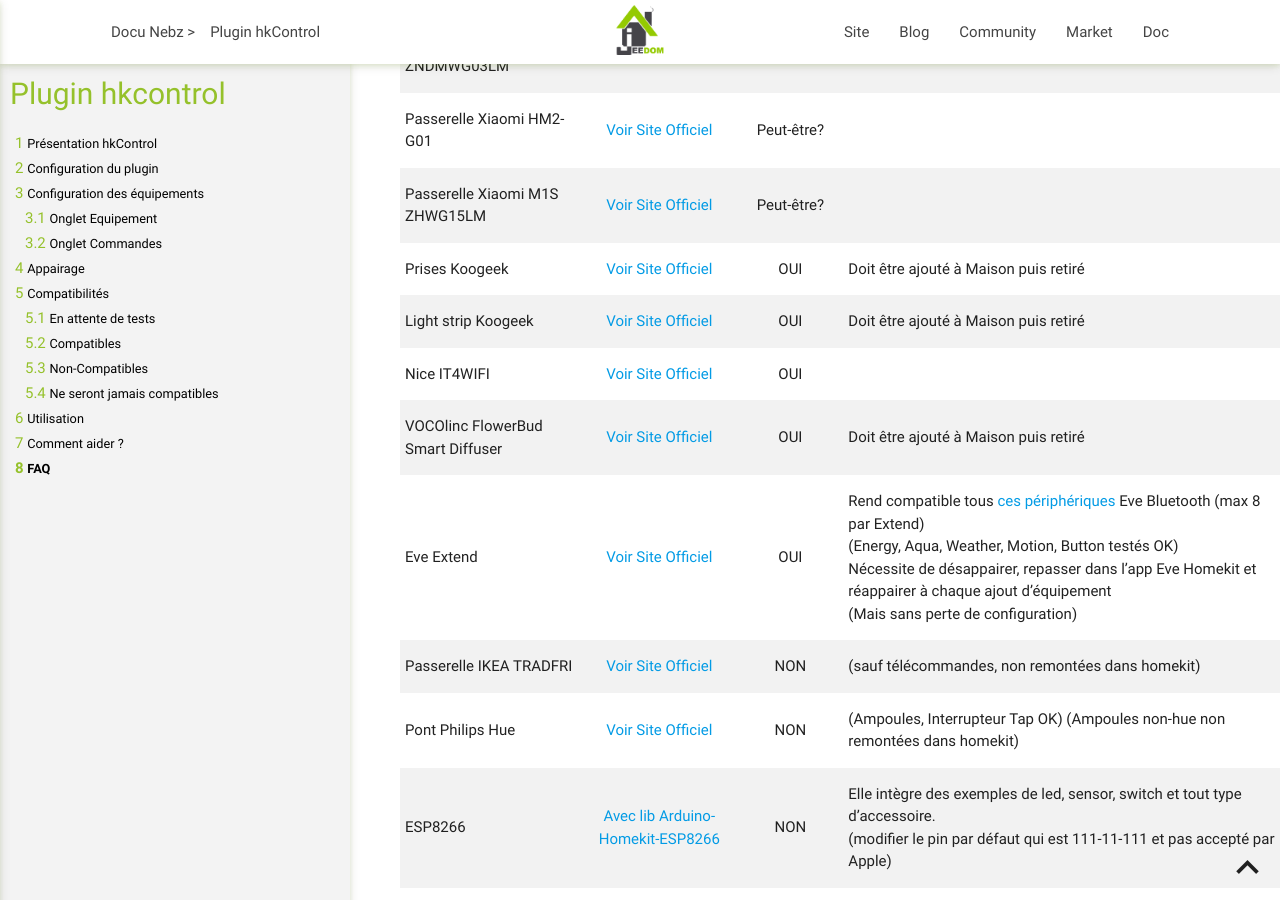
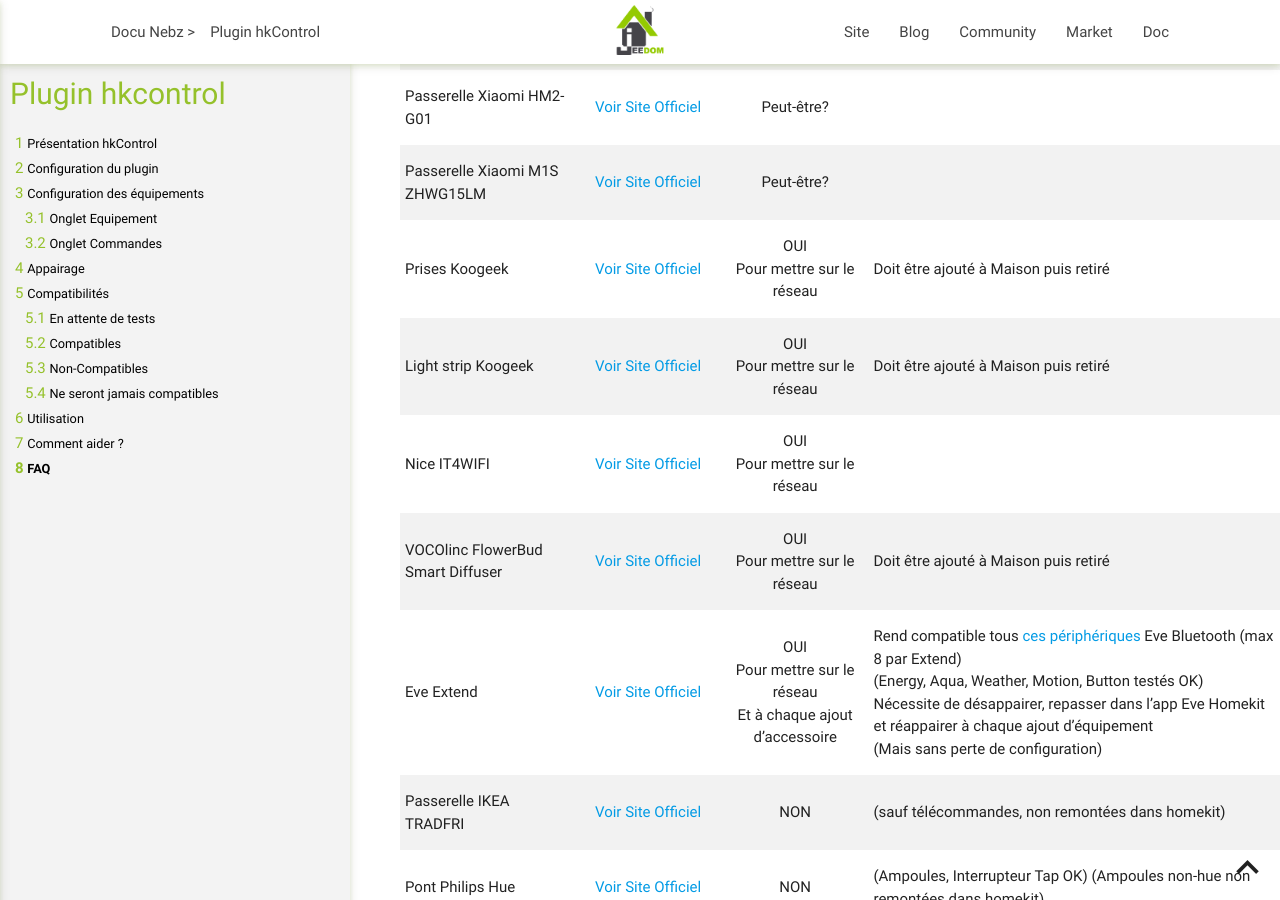
Before and after one commit to NebzHB/jeedom_docs, a Jekyll site: the page built from plugins/hkControl/fr_FR/index.md, in a window 1280 px wide and 900 px high, scrolled down 3190 px. Built offline with Jekyll 4.4.1, drawn with Linux system fonts in a browser that asks for light colours.

Commit message:
Update index.md

```diff
--- a/plugins/hkControl/fr_FR/index.md
+++ b/plugins/hkControl/fr_FR/index.md
@@ -119,11 +119,11 @@
 | Passerelle Xiaomi ZNDMWG03LM | | Peut-être? | Tout firmware |
 | Passerelle Xiaomi HM2-G01 | [Voir Site Officiel](https://www.aqara.com/eu/smart_hub_m2.html){:target="_blank" rel="noopener"} | Peut-être? | |
 | Passerelle Xiaomi M1S ZHWG15LM | [Voir Site Officiel](https://www.aqara.com/en/smart_hub_m1s.html){:target="_blank" rel="noopener"} | Peut-être? | |
-| Prises Koogeek | [Voir Site Officiel](https://www.koogeek.com/p-p1eu-1.html){:target="_blank" rel="noopener"} | OUI | Doit être ajouté à Maison puis retiré |
-| Light strip Koogeek | [Voir Site Officiel](https://www.koogeek.com/p-ls1-1.html){:target="_blank" rel="noopener"} | OUI | Doit être ajouté à Maison puis retiré |
-| Nice IT4WIFI | [Voir Site Officiel](https://www.niceforyou.com/fr/it4wifi){:target="_blank" rel="noopener"} | OUI | |
-| VOCOlinc FlowerBud Smart Diffuser | [Voir Site Officiel](https://www.vocolinc.com/products/flowerbud-smart-diffuser){:target="_blank" rel="noopener"} | OUI | Doit être ajouté à Maison puis retiré |
-| Eve Extend | [Voir Site Officiel](https://www.evehome.com/fr/eve-extend){:target="_blank" rel="noopener"} | OUI | Rend compatible tous [ces périphériques](https://www.evehome.com/fr/extend-compatibility){:target="_blank" rel="noopener"} Eve Bluetooth (max 8 par Extend)<br/>(Energy, Aqua, Weather, Motion, Button testés OK)<br/>Nécessite de désappairer, repasser dans l'app Eve Homekit et réappairer à chaque ajout d'équipement<br/>(Mais sans perte de configuration) |
+| Prises Koogeek | [Voir Site Officiel](https://www.koogeek.com/p-p1eu-1.html){:target="_blank" rel="noopener"} | OUI<br/>Pour mettre sur le réseau | Doit être ajouté à Maison puis retiré |
+| Light strip Koogeek | [Voir Site Officiel](https://www.koogeek.com/p-ls1-1.html){:target="_blank" rel="noopener"} | OUI<br/>Pour mettre sur le réseau | Doit être ajouté à Maison puis retiré |
+| Nice IT4WIFI | [Voir Site Officiel](https://www.niceforyou.com/fr/it4wifi){:target="_blank" rel="noopener"} | OUI<br/>Pour mettre sur le réseau | |
+| VOCOlinc FlowerBud Smart Diffuser | [Voir Site Officiel](https://www.vocolinc.com/products/flowerbud-smart-diffuser){:target="_blank" rel="noopener"} | OUI<br/>Pour mettre sur le réseau | Doit être ajouté à Maison puis retiré |
+| Eve Extend | [Voir Site Officiel](https://www.evehome.com/fr/eve-extend){:target="_blank" rel="noopener"} | OUI<br/>Pour mettre sur le réseau<br/>Et à chaque ajout d'accessoire | Rend compatible tous [ces périphériques](https://www.evehome.com/fr/extend-compatibility){:target="_blank" rel="noopener"} Eve Bluetooth (max 8 par Extend)<br/>(Energy, Aqua, Weather, Motion, Button testés OK)<br/>Nécessite de désappairer, repasser dans l'app Eve Homekit et réappairer à chaque ajout d'équipement<br/>(Mais sans perte de configuration) |
 | Passerelle IKEA TRADFRI | [Voir Site Officiel](https://www.ikea.com/fr/fr/p/tradfri-passerelle-blanc-40337806/){:target="_blank" rel="noopener"} | NON | (sauf télécommandes, non remontées dans homekit) |
 | Pont Philips Hue | [Voir Site Officiel](https://www.philips-hue.com/fr-fr/p/hue-hue-bridge/8718696511800){:target="_blank" rel="noopener"} | NON | (Ampoules, Interrupteur Tap OK) (Ampoules non-hue non remontées dans homekit) |
 | ESP8266 | [Avec lib Arduino-Homekit-ESP8266](https://github.com/Mixiaoxiao/Arduino-HomeKit-ESP8266){:target="_blank" rel="noopener"} | NON | Elle intègre des exemples de led, sensor, switch et tout type d’accessoire.<br/>(modifier le pin par défaut qui est 111-11-111 et pas accepté par Apple) |
```
